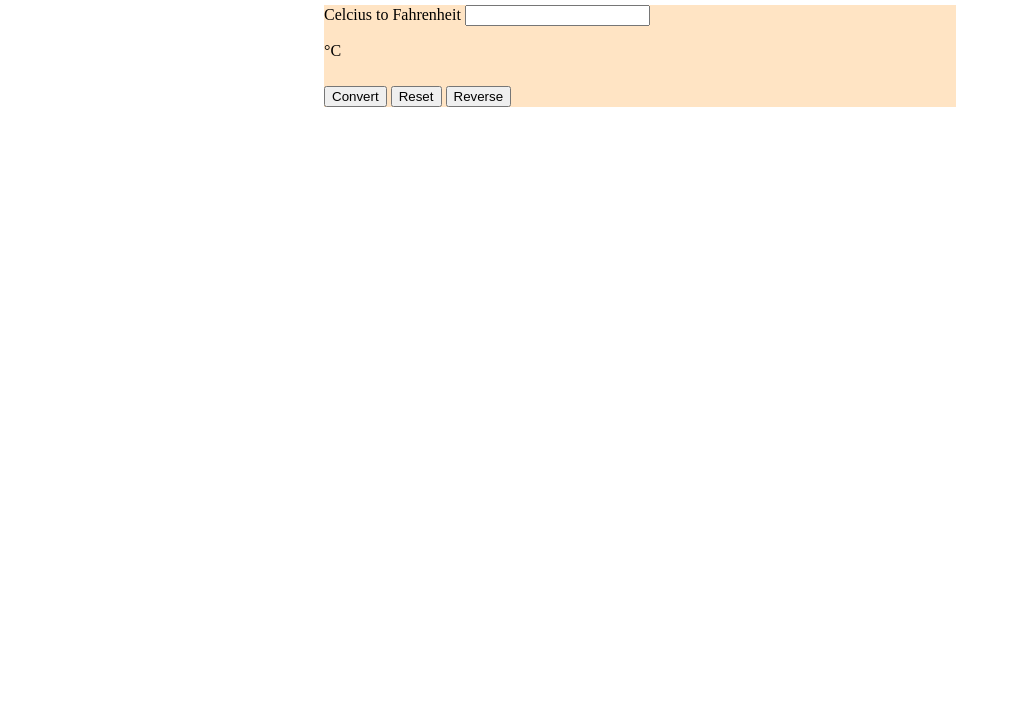
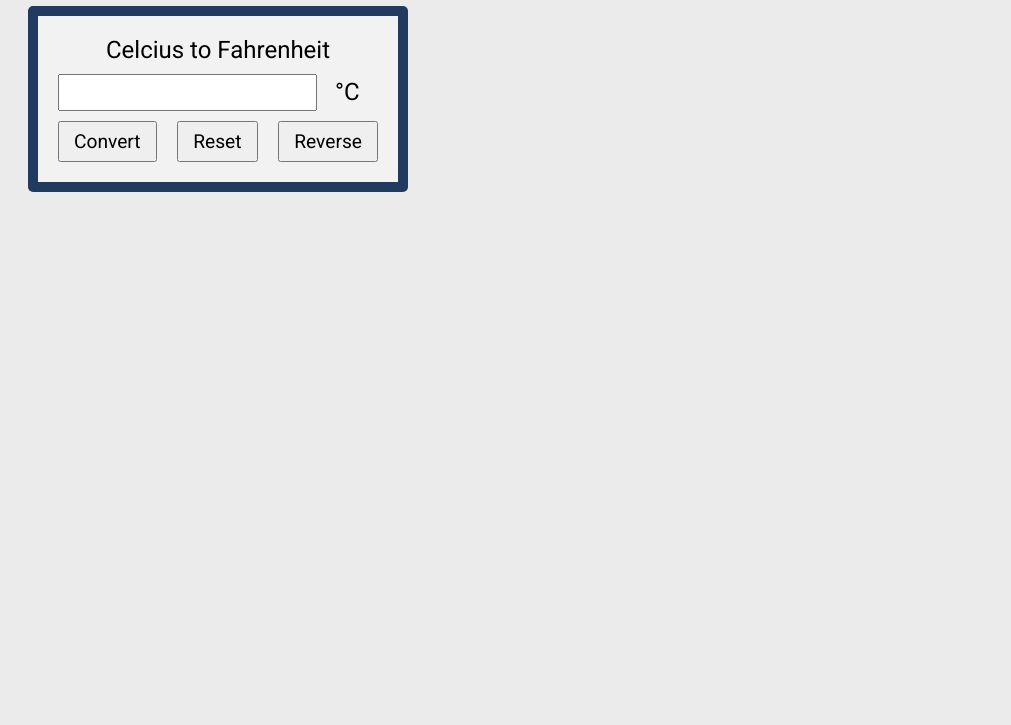
Before and after one commit to althaafka/temp-calc, a plain HTML site: page index.html in a window 1280 px wide. Shown: the part 75-800 px from the top of the page, without its empty margins (0-1011 px from the left). Drawn offline with Linux system fonts and the light colour scheme.

Commit message:
add better css

```diff
--- a/css/style.css
+++ b/css/style.css
@@ -1,18 +1,97 @@
+* {
+    font-family: "Roboto", sans-serif;
+    color: black;
+}
+
+body {
+    padding: 0 20px;
+    background-color: rgb(235, 235, 235);
+}
+
 section {
     display: flex;
     flex-direction: column;
-    align-items: center;
     row-gap: 20px;
 }
 
 form {
-    background-color: bisque;
-    width: 50%;
+    border: 10px solid #213a5f;
+    border-radius: 5px;
+    background-color: rgb(242, 242, 242);
+    width: 320px;
     display: flex;
     flex-direction: column;
     row-gap: 10px;
+    padding: 20px;
 }
 
 .output {
     visibility: hidden;
+    font-size: large;
 }
+
+
+.input {
+    display: flex;
+    flex-direction: column;
+    row-gap: 10px;
+    align-items: center;
+    justify-content: center;
+}
+
+.input label {
+    font-size: 1.5rem;
+}
+
+.button-group {
+    width: 100%;
+    display: flex;
+    justify-content: space-between;
+    flex-wrap: wrap;
+}
+
+button {
+    padding: 7px 14px;
+    font-size: 1.2rem;
+    cursor: pointer;
+}
+
+input {
+    width: 80%;
+    padding: 5px;
+    font-size: 1.2rem;
+}
+
+.input div {
+    width: 100%;
+    display: flex;
+    flex-direction: row;
+    row-gap: 10px;
+    align-items: center;
+    justify-content: space-between;
+}
+
+#unit {
+    /* background-color: #f0f0f0; */
+    width: 20%;
+    text-align: center;
+    font-size: 1.5rem;
+}
+
+@media (max-width: 600px) {
+    section {
+        align-items: center;
+    }
+
+    form {
+        width: 70%;
+    }
+
+    button {
+        padding: 2px 5px;
+    }
+
+    .input label {
+        font-size: 1.2rem;
+    }
+}
--- a/index.html
+++ b/index.html
@@ -6,6 +6,9 @@
     <title>Temperature Conversion</title>
     <link rel="stylesheet" href="css/style.css">
     <script src="js/script.js" defer></script>
+    <link rel="preconnect" href="https://fonts.googleapis.com">
+    <link rel="preconnect" href="https://fonts.gstatic.com" crossorigin>
+    <link href="https://fonts.googleapis.com/css2?family=Libre+Baskerville:wght@400;700&family=Nunito:wght@200;400&family=Roboto:ital,wght@0,100;0,300;0,400;0,500;0,700;0,900;1,100;1,300;1,400;1,500;1,700;1,900&display=swap" rel="stylesheet">
 </head>
 <body>
     <h1>Temperature Conversion Calculator</h1>
@@ -13,8 +16,10 @@
         <form id="form">
             <div class="input">
                 <label for="input" id="convertTo">Celcius to Fahrenheit</label>
-                <input type="number" id="input" name="input" required>
-                <p id="unit">°C</p>
+                <div>
+                    <input type="number" id="input" name="input" required>
+                    <span id="unit">°C</span>
+                </div>
             </div>
             <div class="button-group">
                 <button type="submit">Convert</button>
@@ -24,11 +29,10 @@
         </form>
 
         <div class="output">
-            <p>Answer</p>
+            <h2>Answer</h2>
             <p id="answer"></p>
-            <p>Solution</p>
-            <div id="solution">
-            </div>
+            <h2>Solution</h2>
+            <div id="solution"></div>
         </div>
 
     </section>
--- a/js/script.js
+++ b/js/script.js
@@ -38,6 +38,7 @@ function reverse(){
         document.getElementById("convertTo").innerHTML = "Celsius to Fahrenheit";
         document.getElementById("unit").innerHTML = "°C";
     }
+    resetAll();
 }
 
 resetAll = function() {
```
